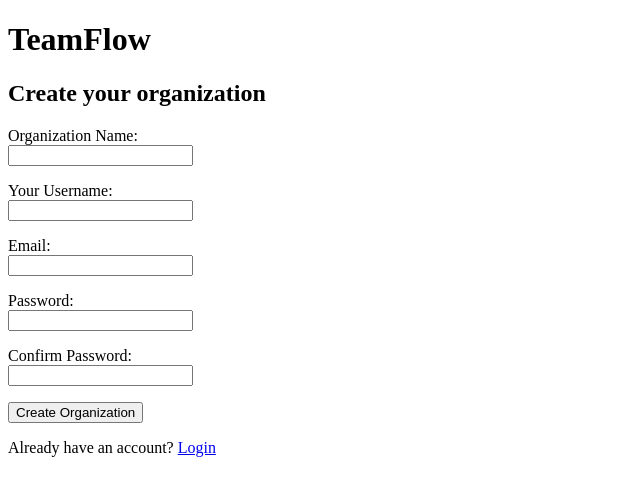
After one commit to Suvojeet-Haldar/TeamFlow, a Django app: page /register/ in a window 1280 px wide. The commit adds this page. Shown: the top 496 px of the page, without its empty margins (0-640 px from the left). Run offline with Django 5.2, Linux system fonts and the light colour scheme.

Commit message:
TeamFlow v8: organization registration
- New organizations can register without Django admin
- Creates organization and owner account in one step
- Validates duplicate usernames and organization names
- Passwords must match validation
- Register link on login page, login link on register page

```diff
--- /dev/null
+++ b/core/templates/core/register.html
@@ -0,0 +1,49 @@
+<!DOCTYPE html>
+<html>
+<head>
+    <title>TeamFlow — Register</title>
+</head>
+<body>
+
+<h1>TeamFlow</h1>
+<h2>Create your organization</h2>
+
+{% if error %}
+    <p style="color:red;">{{ error }}</p>
+{% endif %}
+
+<form method="POST">
+    {% csrf_token %}
+
+    <p>
+        Organization Name:<br>
+        <input type="text" name="org_name" required>
+    </p>
+
+    <p>
+        Your Username:<br>
+        <input type="text" name="username" required>
+    </p>
+
+    <p>
+        Email:<br>
+        <input type="email" name="email" required>
+    </p>
+
+    <p>
+        Password:<br>
+        <input type="password" name="password" required>
+    </p>
+
+    <p>
+        Confirm Password:<br>
+        <input type="password" name="confirm_password" required>
+    </p>
+
+    <button type="submit">Create Organization</button>
+</form>
+
+<p>Already have an account? <a href="/accounts/login/">Login</a></p>
+
+</body>
+</html>
--- a/core/templates/registration/login.html
+++ b/core/templates/registration/login.html
@@ -28,5 +28,7 @@
     <button type="submit">Login</button>
 </form>
 
+<p>New organization? <a href="/register/">Register here</a></p>
+
 </body>
 </html>
--- a/core/urls.py
+++ b/core/urls.py
@@ -2,6 +2,7 @@ from django.urls import path
 from . import views
 
 urlpatterns = [
+    path("register/", views.register, name="register"),
     path("projects/", views.project_list, name="project_list"),
     path("projects/create/", views.create_project, name="create_project"),
     path("projects/<int:project_id>/", views.project_detail, name="project_detail"),
--- a/core/views.py
+++ b/core/views.py
@@ -1,7 +1,7 @@
 from django.shortcuts import render, get_object_or_404, redirect
 from django.contrib.auth.decorators import login_required
-from .models import Project, Task, ActivityLog, CustomUser
-
+from .models import Project, Task, ActivityLog, CustomUser, Organization
+from django.contrib.auth import login
 
 @login_required
 def project_list(request):
@@ -101,3 +101,41 @@ def create_project(request):
         return redirect("project_detail", project_id=project.id)
 
     return render(request, "core/create_project.html")
+
+def register(request):
+    if request.user.is_authenticated:
+        return redirect("project_list")
+
+    error = None
+
+    if request.method == "POST":
+        org_name = request.POST.get("org_name")
+        username = request.POST.get("username")
+        email = request.POST.get("email")
+        password = request.POST.get("password")
+        confirm_password = request.POST.get("confirm_password")
+
+        if password != confirm_password:
+            error = "Passwords do not match."
+
+        elif CustomUser.objects.filter(username=username).exists():
+            error = "Username already taken."
+
+        elif Organization.objects.filter(name=org_name).exists():
+            error = "An organization with that name already exists."
+
+        else:
+            org = Organization.objects.create(name=org_name)
+
+            user = CustomUser.objects.create_user(
+                username=username,
+                email=email,
+                password=password,
+                organization=org,
+                role="OWNER"
+            )
+
+            login(request, user)
+            return redirect("project_list")
+
+    return render(request, "core/register.html", {"error": error})
```
